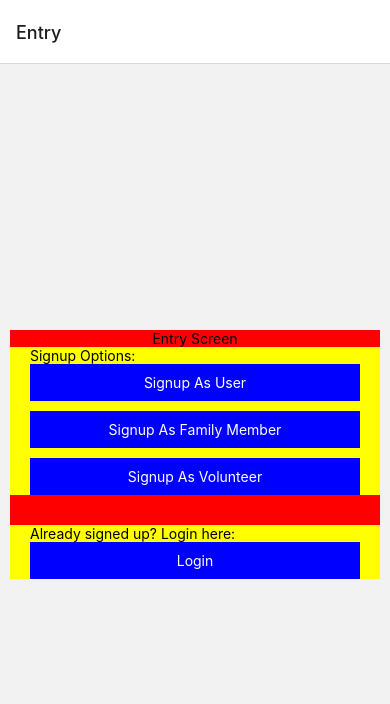
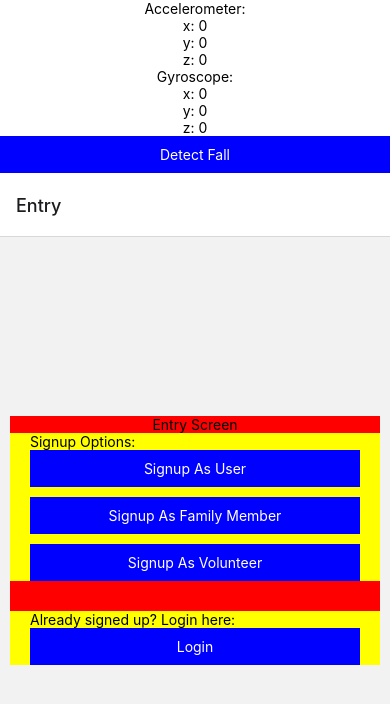
Before and after one commit to ngkchaitanya/fallguard-expo, a React Native app: screen /Home in a window 390 px wide. Shown: the top 704 px of the page. Built offline with nearby package versions, Linux system fonts and the light colour scheme.

Commit message:
+ Added fall detection as a context

```diff
--- a/App.js
+++ b/App.js
@@ -4,6 +4,7 @@ import Index from './src/Index';
 import { AuthProvider } from './src/contexts/AuthContext';
 import Toast, { BaseToast, ErrorToast, SuccessToast } from 'react-native-toast-message';
 import { StyleSheet } from 'react-native';
+import { FallProvider } from './src/contexts/FallContext';
 
 const toastConfig = {
   success: (props) => (
@@ -45,8 +46,10 @@ export default function App() {
   return (
     <FirebaseProvider>
       <AuthProvider>
-        <Index />
-        <Toast config={toastConfig} />
+        <FallProvider>
+          <Index />
+          <Toast config={toastConfig} />
+        </FallProvider>
       </AuthProvider>
     </FirebaseProvider>
   );
--- a/src/Index.js
+++ b/src/Index.js
@@ -17,12 +17,15 @@ import Entry from './screens/onboarding/Entry';
 import SignUp from './screens/onboarding/SignUp';
 import Login from './screens/onboarding/Login';
 import HomeTabs from './screens/HomeTabs';
+import { FallContext } from './contexts/FallContext';
+import Severity from './screens/fall/Severity';
 
 const Stack = createNativeStackNavigator();
 
 export default function Index() {
     const { fbDB } = useContext(FirebaseContext);
     const { user } = useContext(AuthContext);
+    const { fallDetected } = useContext(FallContext);
     console.log("in index");
 
     return (
@@ -30,11 +33,17 @@ export default function Index() {
             {fbDB ? (
                 <NavigationContainer>
                     {user ? (
-                        <Stack.Navigator>
-                            <Stack.Screen name="HomeTabs" component={HomeTabs} options={{ headerShown: false }} />
-                            <Stack.Screen name="Fall" component={FallDetection} />
-                            <Stack.Screen name="Track" component={Tracking} />
-                        </Stack.Navigator>
+                        <>
+                            {fallDetected ? (
+                                <Stack.Navigator>
+                                    <Stack.Screen name="Severity" component={Severity} />
+                                </Stack.Navigator>
+                            ) : (
+                                <Stack.Navigator>
+                                    <Stack.Screen name="HomeTabs" component={HomeTabs} options={{ headerShown: false }} />
+                                </Stack.Navigator>
+                            )}
+                        </>
                     ) : (
                         <Stack.Navigator>
                             <Stack.Screen name="Entry" component={Entry} />
--- /dev/null
+++ b/src/contexts/FallContext.js
@@ -0,0 +1,157 @@
+import React, { createContext, useEffect, useState } from 'react';
+import { StyleSheet, Text, TouchableOpacity, View } from 'react-native';
+import { Accelerometer, Gyroscope } from 'expo-sensors';
+import Toast from 'react-native-toast-message';
+
+export const FallContext = createContext();
+
+export const FallProvider = ({ children }) => {
+    const [accData, setAccData] = useState({
+        x: 0,
+        y: 0,
+        z: 0,
+    });
+    const [gyroData, setGyroData] = useState({
+        x: 0,
+        y: 0,
+        z: 0,
+    });
+    const [fallDetected, setFallDetected] = useState(false);
+    const [accSubscription, setAccSubscription] = useState(null);
+    const [gyroSubscription, setGyroSubscription] = useState(null);
+
+    const _slow = () => {
+        Accelerometer.setUpdateInterval(1000)
+        Gyroscope.setUpdateInterval(1000)
+    };
+
+    const _fast = () => {
+        Accelerometer.setUpdateInterval(16)
+        Gyroscope.setUpdateInterval(16)
+    };
+
+    const fallThreshold = 2;
+    const orientationThreshold = 1.5;
+
+    const _subscribe = () => {
+        console.log("--- Subscription ---")
+        setFallDetected(false);
+
+        Accelerometer.setUpdateInterval(100);
+        Gyroscope.setUpdateInterval(100);
+
+        setAccSubscription(
+            Accelerometer.addListener(AccelerometerData => {
+                setAccData(AccelerometerData);
+            })
+        );
+
+        setGyroSubscription(
+            Gyroscope.addListener(gyroscopeData => {
+                setGyroData(gyroscopeData);
+            })
+        );
+    };
+
+    const _unsubscribe = () => {
+        console.log("--- Unsubscription ---")
+        accSubscription && accSubscription.remove();
+        gyroSubscription && gyroSubscription.remove();
+
+        setAccSubscription(null);
+        setGyroSubscription(null);
+    };
+
+    const resetFallDetection = () => {
+        console.log("came to reset!!")
+        // reset values
+
+        setAccData({
+            x: 0,
+            y: 0,
+            z: 0,
+        });
+
+        setGyroData({
+            x: 0,
+            y: 0,
+            z: 0,
+        })
+
+        setFallDetected(false);
+        _subscribe();
+    }
+
+    const _localFallDetect = () => {
+        setFallDetected(true);
+    }
+
+    useEffect(() => {
+        console.log("--- Initial Subscription UseEffect ---")
+        // _subscribe();
+        return () => _unsubscribe();
+    }, []);
+
+    useEffect(() => {
+        if (!fallDetected) {
+            console.log("--- Fall Check UseEffect ---")
+            const acceleration = Math.sqrt(accData.x * 2 + accData.y * 2 + accData.z ** 2);
+
+            if (acceleration > fallThreshold) {
+                const orientationChange = Math.sqrt(gyroData.x * 2 + gyroData.y * 2 + gyroData.z ** 2);
+
+                if (orientationChange > orientationThreshold) {
+                    // fallDetected = true;
+                    console.log('@@@ Fall detected!');
+                    setFallDetected(true);
+                    _unsubscribe();
+
+                    Toast.show({
+                        type: 'error',
+                        text1: "Fall Detected!",
+                    });
+                }
+            }
+        }
+    }, [accData, gyroData, fallDetected])
+
+    return (
+        <FallContext.Provider value={{ fallDetected, resetFallDetection }}>
+            <View style={styles.container}>
+                <Text style={styles.text}>Accelerometer:</Text>
+                <Text style={styles.text}>x: {accData.x}</Text>
+                <Text style={styles.text}>y: {accData.y}</Text>
+                <Text style={styles.text}>z: {accData.z}</Text>
+                <Text style={styles.text}>Gyroscope:</Text>
+                <Text style={styles.text}>x: {gyroData.x}</Text>
+                <Text style={styles.text}>y: {gyroData.y}</Text>
+                <Text style={styles.text}>z: {gyroData.z}</Text>
+            </View>
+            <TouchableOpacity style={styles.button} onPress={_localFallDetect}>
+                <Text style={styles.buttonText}>Detect Fall</Text>
+            </TouchableOpacity>
+            {children}
+        </FallContext.Provider>
+    );
+};
+
+const styles = StyleSheet.create({
+    container: {
+        // flex: 1,
+        justifyContent: 'center',
+        paddingHorizontal: 10,
+    },
+    text: {
+        textAlign: 'center',
+    },
+    button: {
+        // flex: 1,
+        justifyContent: 'center',
+        alignItems: 'center',
+        backgroundColor: 'blue',
+        padding: 10,
+    },
+    buttonText: {
+        color: '#FFF'
+    },
+});
--- /dev/null
+++ b/src/screens/fall/Severity.js
@@ -0,0 +1,47 @@
+import React from "react";
+import { StyleSheet, Text, TouchableOpacity, View } from "react-native";
+import { globalStyles } from "../../css/Global";
+
+export default function Severity({ }) {
+    return (
+        <View style={styles.container}>
+            <Text style={styles.text}>Fall Detected!</Text>
+            <Text style={[styles.text, globalStyles.marT10]}>We have detected a Fall. Do you need help?</Text>
+            <View style={styles.fallOptionsContainer}>
+                <TouchableOpacity>
+                    <Text>I can manage. I don't need any help</Text>
+                </TouchableOpacity>
+                <TouchableOpacity>
+                    <Text>I feel moderate pain. I need help!</Text>
+                </TouchableOpacity>
+                <TouchableOpacity>
+                    <Text>I'm in extreme pain. I need emergency help!</Text>
+                </TouchableOpacity>
+            </View>
+        </View>
+    )
+}
+
+const styles = StyleSheet.create({
+    container: {
+        flex: 1,
+        justifyContent: 'center',
+        paddingHorizontal: 10,
+    },
+    text: {
+        textAlign: 'center',
+    },
+    button: {
+        // flex: 1,
+        justifyContent: 'center',
+        alignItems: 'center',
+        backgroundColor: 'blue',
+        padding: 10,
+    },
+    buttonText: {
+        color: '#FFF'
+    },
+    fallOptionsContainer: {
+        backgroundColor: 'yellow'
+    }
+});
--- a/src/screens/hometabs/Home.js
+++ b/src/screens/hometabs/Home.js
@@ -1,21 +1,76 @@
 import React, { useContext } from "react";
-import { Text, View } from "react-native";
+import { StyleSheet, Text, TouchableOpacity, View } from "react-native";
 import { AuthContext } from "../../contexts/AuthContext";
 import { FirebaseContext } from "../../contexts/FirebaseContext";
+import { FallContext } from "../../contexts/FallContext";
+
+// import {  }
 
 export default function Home() {
+    const { resetFallDetection } = useContext(FallContext);
+
     const { fbDB } = useContext(FirebaseContext);
     const { user, logoutUser } = useContext(AuthContext);
 
+    const _resetFall = () => {
+        resetFallDetection();
+    }
+
     return (
-        <View>
-            <Text>Home</Text>
+        <View style={styles.container}>
+            <Text style={styles.text}>Home</Text>
 
             {user && user.isVolunteer && (
                 <View>
                     <Text>Volunteer stuff</Text>
                 </View>
             )}
+
+            <TouchableOpacity style={styles.button} onPress={_resetFall}>
+                <Text style={styles.buttonText}>Reset Fall Detection</Text>
+            </TouchableOpacity>
         </View>
     )
 }
+
+const styles = StyleSheet.create({
+    container: {
+        flex: 1,
+        justifyContent: 'center',
+        paddingHorizontal: 10,
+    },
+    text: {
+        textAlign: 'center',
+    },
+    buttonContainer: {
+        flexDirection: 'row',
+        alignItems: 'stretch',
+        marginTop: 15,
+    },
+    button: {
+        // flex: 1,
+        justifyContent: 'center',
+        alignItems: 'center',
+        backgroundColor: 'blue',
+        padding: 10,
+    },
+    buttonText: {
+        color: '#FFF'
+    },
+    middleButton: {
+        borderLeftWidth: 1,
+        borderRightWidth: 1,
+        borderColor: '#ccc',
+    },
+    fallText: {
+        textAlign: 'center',
+        fontSize: 24,
+        color: 'red'
+    },
+    fallButton: {
+        backgroundColor: 'blue',
+    },
+    fallButtonText: {
+        color: "#FFF"
+    }
+});
```
